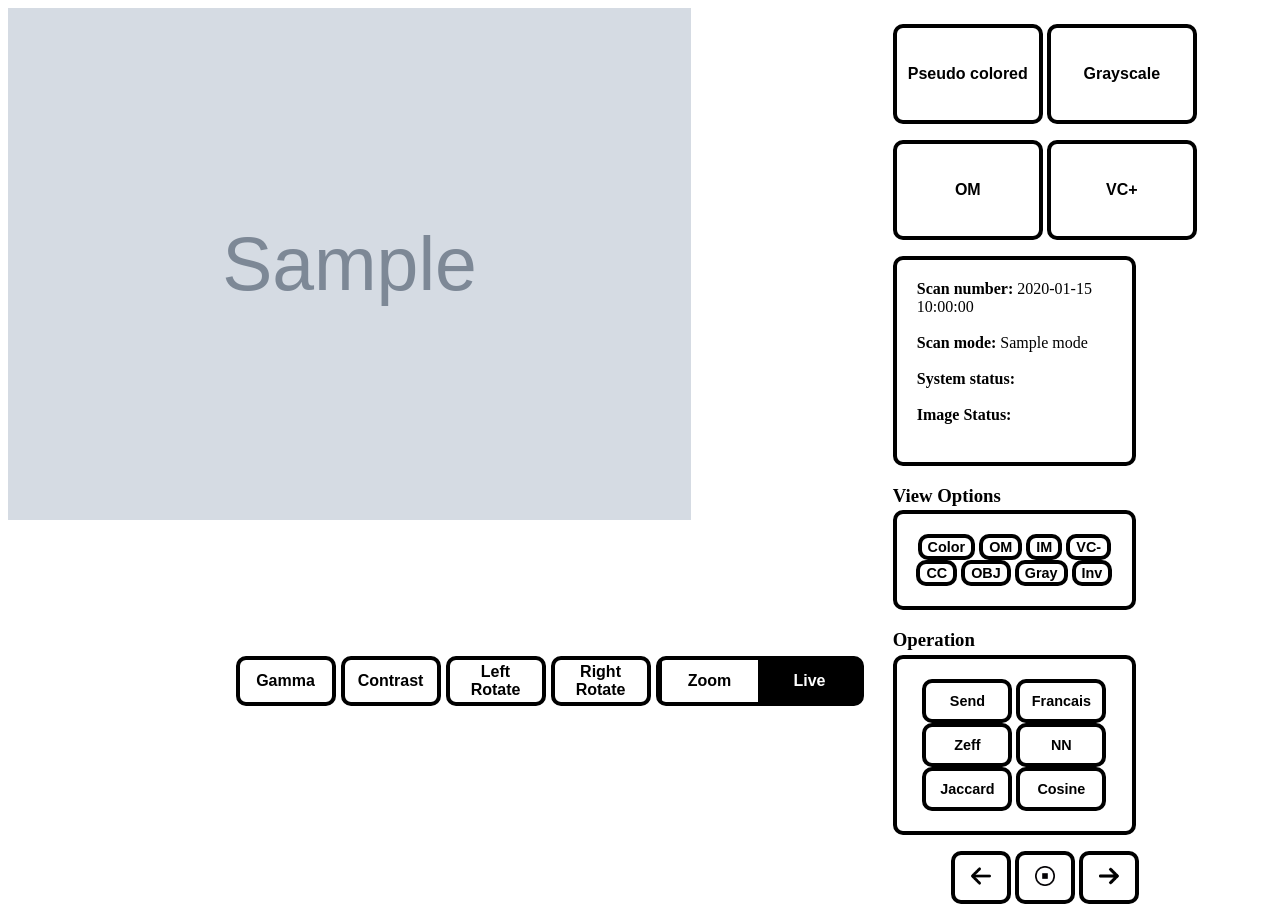
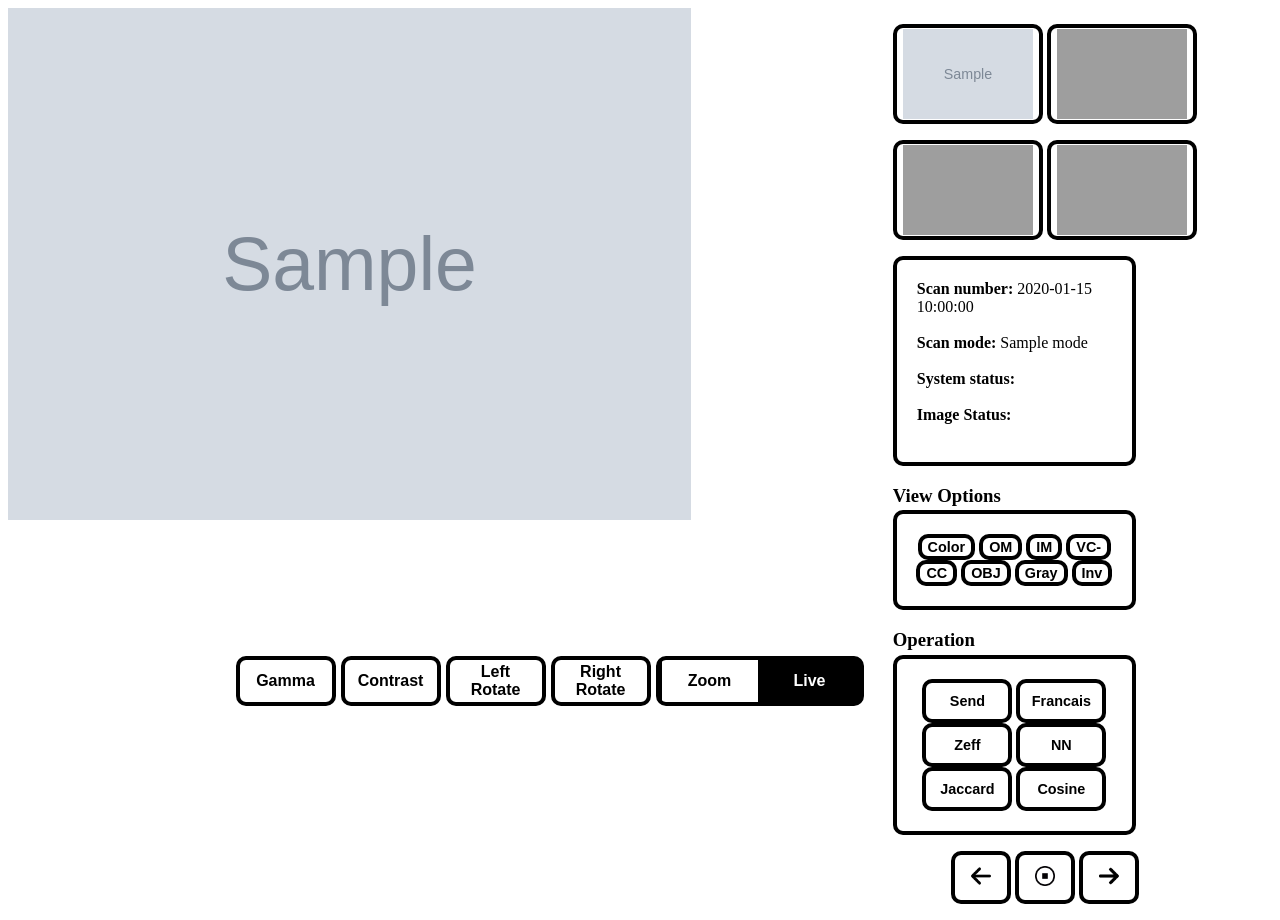
Before and after one commit to frankhart2018/BRNS-WEB-PYTHON, a Flask app: template templates/index-new.html in a window 1280 px wide. Run offline with Flask 2, Linux system fonts and the light colour scheme; the template is opened without the code that fills it: most values are stand-ins (such as "Sample title", 1, 10 or a date in 2020); grey boxes marked "Sample" are stand-in pictures; parts of the project's set-up code (start-up, migrations or seed data) failed here and were passed over; some libraries are stand-ins or nearby versions; grey boxes are pictures that could not be loaded.

Commit message:
Update buttons to contain image

```diff
--- a/app.py
+++ b/app.py
@@ -59,10 +59,30 @@ def index():
             filename_global = filename
             global brns_processing
             brns_processing = BRNSProcessing(filename_global)
-            img = brns_processing.pc_img
+            color_img = brns_processing.pc_img
 
             im_filename = "static/colorized/" + file.filename.split(".")[0] + ".png"
-            matplotlib.image.imsave(im_filename, img)
+            matplotlib.image.imsave(im_filename, color_img)
+
+            om_img = brns_processing.genOMImg()
+            om_filename = "static/om/" + os.path.basename(filename.split(".")[0]) + ".png"
+            plt.axis('off')
+            plt.imshow(om_img)
+            plt.savefig(om_filename, bbox_inches='tight', pad_inches=0)
+            plt.close()
+
+            img = cv2.imread(im_filename)
+            filename = os.path.basename(im_filename)
+            img_gray = cv2.cvtColor(img, cv2.COLOR_RGB2GRAY)
+            gray_filename = "static/grayscale/" + filename.split(".")[0] + ".png"
+            cv2.imwrite(gray_filename, img_gray)
+
+            vcplus_img = brns_processing.genVCplus()
+            vc_filename = "static/vcplus/" + os.path.basename(filename.split(".")[0]) + ".png"
+            plt.axis('off')
+            plt.imshow(vcplus_img)
+            plt.savefig(vc_filename, bbox_inches='tight', pad_inches=0)
+            plt.close()
 
             conn = get_connection()
             cursor = conn.execute("SELECT * FROM mode")
@@ -74,7 +94,9 @@ def index():
             global gamma
             gamma = 0.1
 
-            return render_template('index-new.html', upload=False, img=im_filename, mode=mode, updated_count=updated_count)
+            return render_template('index-new.html', upload=False, img=im_filename, omg=om_filename,
+                                   gmg=gray_filename, vmg=vc_filename,
+                                   mode=mode, updated_count=updated_count)
         else:
             flash("No image selected")
             return render_template('index-new.html', upload=True)
--- a/templates/index-new.html
+++ b/templates/index-new.html
@@ -23,15 +23,14 @@
               background: none;
             }
 
-            .mode-button:hover {
-              background: black;
-              color: white;
+            .button-image {
+              width: 100%;
+              height: 100%;
             }
 
             .selected {
-              background: black;
               color: white;
-              border: 4px solid white;
+              border: 4px solid blue;
             }
 
             .icon-button {
@@ -257,13 +256,21 @@
           <form method="post" style="float: left; margin-left: 10%;">
             <div>
               <p>
-                <button type="button" id="pseudo-mode" class='mode-button'>Pseudo colored</button>
-                <button type="button" id="grayscale-mode" class='mode-button'>Grayscale</button>
+                <button type="button" id="pseudo-mode" class='mode-button'>
+                  <img src="{{img}}" class="button-image">
+                </button>
+                <button type="button" id="grayscale-mode" class='mode-button'>
+                  <img src="{{gmg}}" class="button-image">
+                </button>
               </p>
 
               <p>
-                <button type="button" id="om-mode" class='mode-button'>OM</button>
-                <button type="button" id="vcplus-mode" class='mode-button'>VC+</button>
+                <button type="button" id="om-mode" class='mode-button'>
+                  <img src="{{omg}}" class="button-image">
+                </button>
+                <button type="button" id="vcplus-mode" class='mode-button'>
+                  <img src="{{vmg}}" class="button-image">
+                </button>
               </p>
 
               <p>
```
